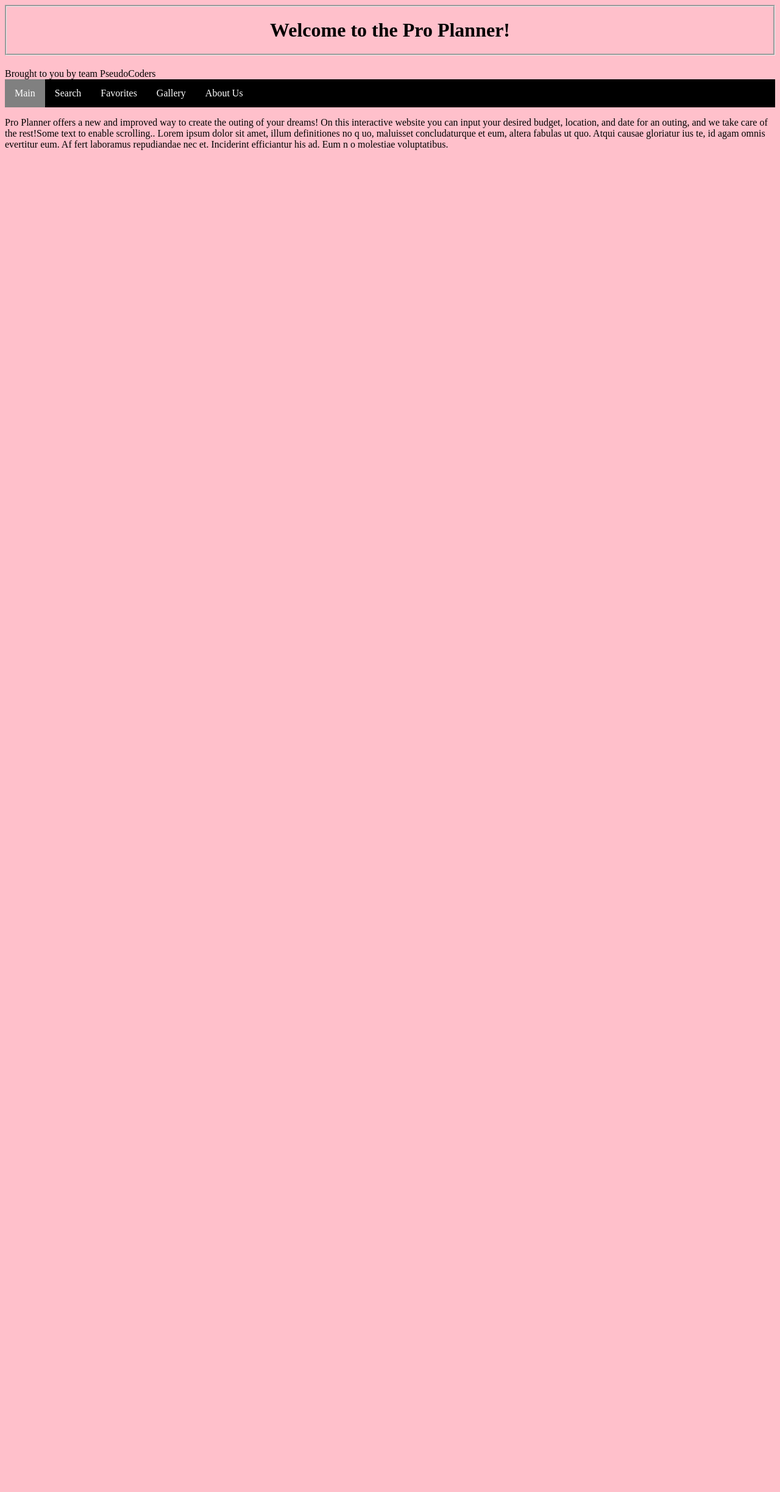
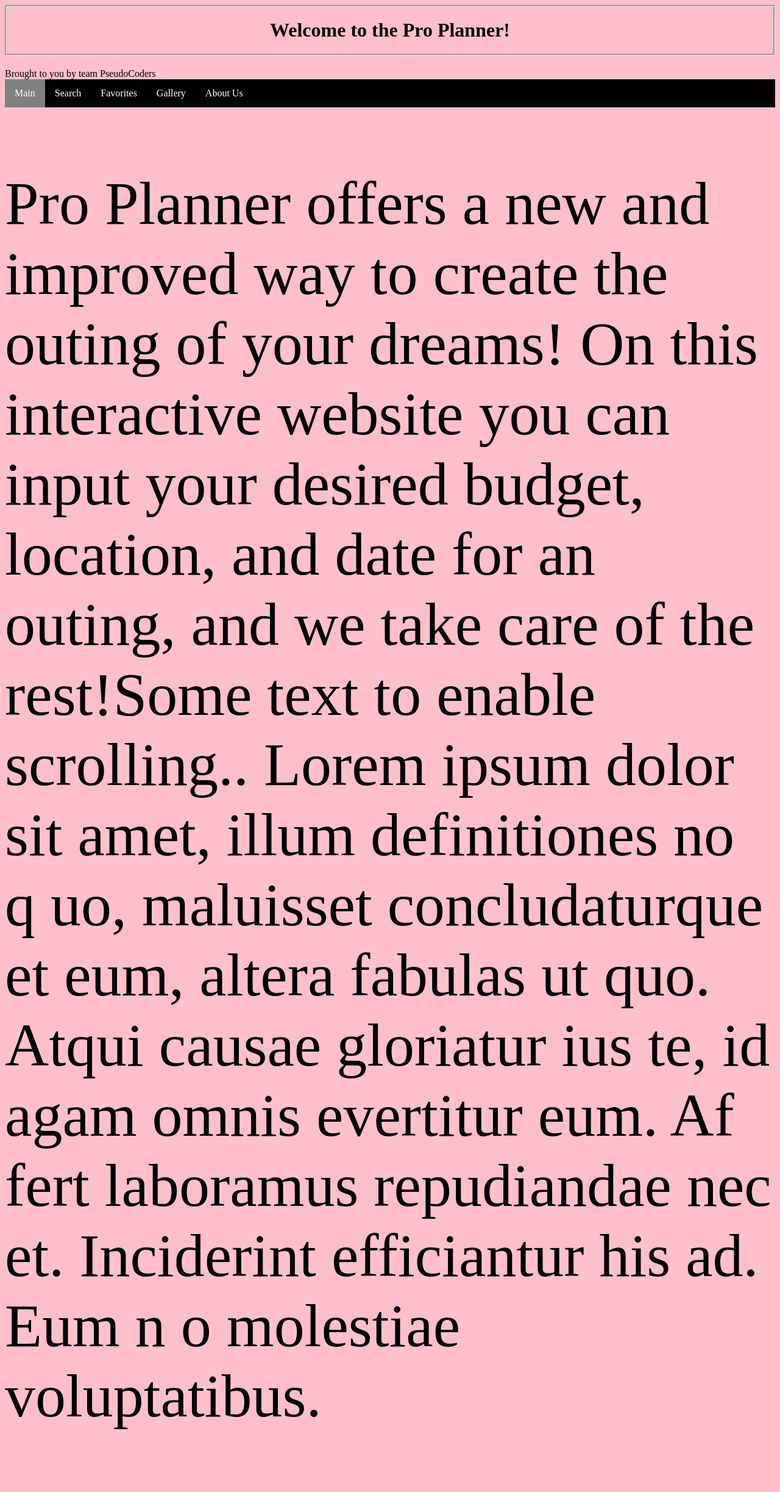
Before and after one commit to seehamrun/PseudoCoders, a Python web app: template templates/main.html in a window 1280 px wide. Shown: the whole page at 61% size. Before the commit the page ends 246 px from the top, so only its background shows below. Run offline with Jinja, Linux system fonts and the light colour scheme; the template is opened without the code that fills it, so the values that code supplies are empty.

Commit message:
random commit

```diff
--- a/static/style.css
+++ b/static/style.css
@@ -43,6 +43,9 @@ h1 {
   padding: 20px;
 }
 
+#main-text {
+  font-size: 100px;
+}
 /* Page content */
 .content {
   padding: 16px;
--- a/templates/main.html
+++ b/templates/main.html
@@ -17,7 +17,7 @@
 </ul>
 
 
-<p> Pro Planner offers a new and improved way to create the outing
+<p id="main-text"> Pro Planner offers a new and improved way to create the outing
   of your dreams! On this interactive website you
   can input your desired budget, location, and date for an outing, and we take care of the
   rest!Some text to enable scrolling..
```
